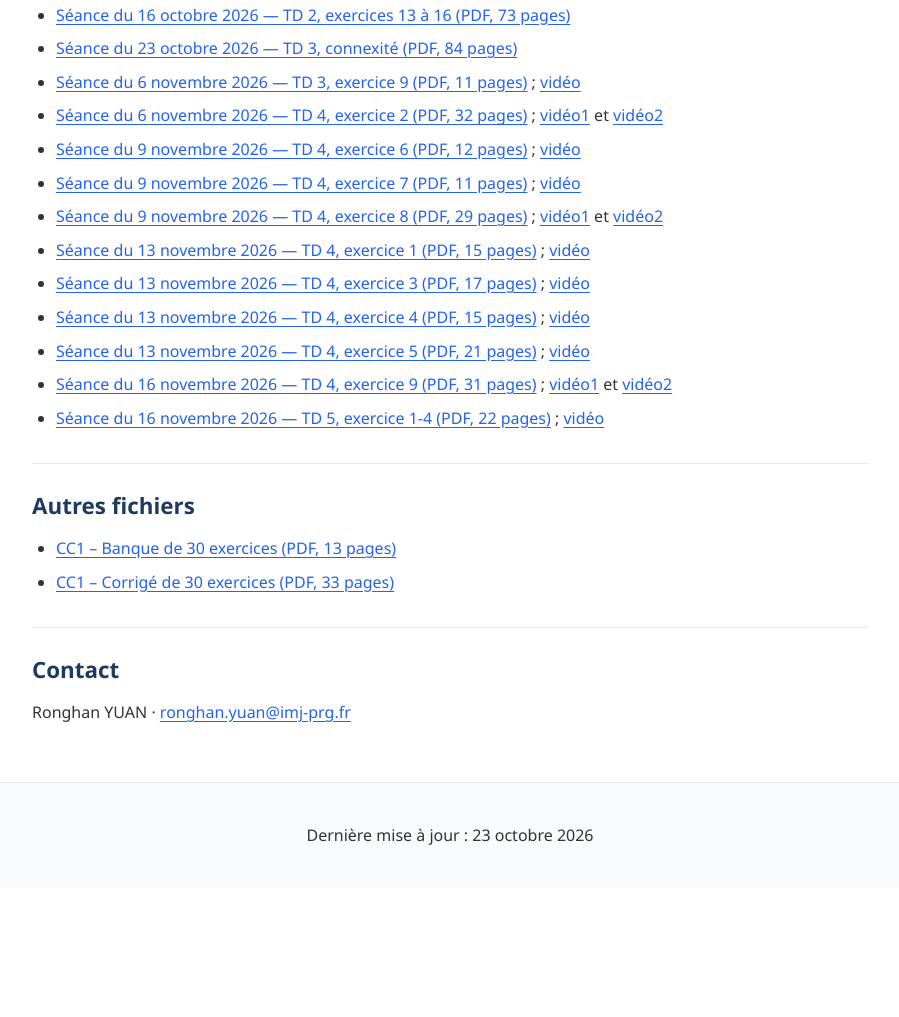
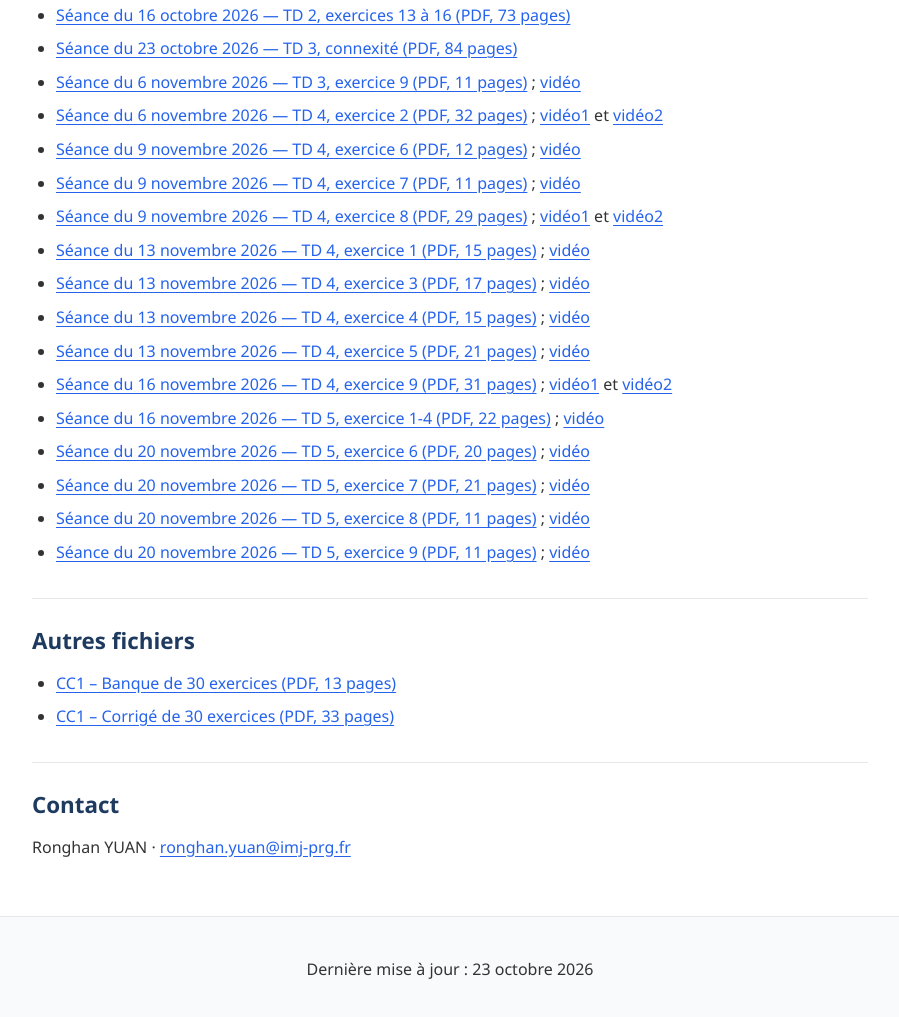
Before and after one commit to ronghan-website/ronghan, a plain HTML site: page teaching/p1-ul3ma260-2026.html in a window 1280 px wide. Shown: the part 1178-2195 px from the top of the page, without its empty margins (190-1089 px from the left). Before the commit the page ends 2066 px from the top, so only its background shows below. Drawn offline with Linux system fonts and the light colour scheme.

Commit message:
Update p1-ul3ma260-2026.html

```diff
--- a/teaching/p1-ul3ma260-2026.html
+++ b/teaching/p1-ul3ma260-2026.html
@@ -97,6 +97,11 @@
                     <li><a href="materials/p1-ul3ma260-2026/TD4_Exercice_5_Beamer.pdf">Séance du 13 novembre 2026 — TD 4, exercice 5 (PDF, 21 pages)</a> ; <a href="materials/p1-ul3ma260-2026/ex5TD4.mp4">vidéo</a></li>
                     <li><a href="materials/p1-ul3ma260-2026/TD4_Exercice_9_Beamer.pdf">Séance du 16 novembre 2026 — TD 4, exercice 9 (PDF, 31 pages)</a> ; <a href="materials/p1-ul3ma260-2026/ex9TD4partie1.mp4">vidéo1</a> et <a href="materials/p1-ul3ma260-2026/ex9TD4partie2.mp4">vidéo2</a></li>
                     <li><a href="materials/p1-ul3ma260-2026/TD5_Exercices_1_4_Beamer.pdf">Séance du 16 novembre 2026 — TD 5, exercice 1-4 (PDF, 22 pages)</a> ; <a href="materials/p1-ul3ma260-2026/ex1-4TD5.mp4">vidéo</a></li>
+                    <li><a href="materials/p1-ul3ma260-2026/TD5_Exercice_6_Beamer.pdf">Séance du 20 novembre 2026 — TD 5, exercice 6 (PDF, 20 pages)</a> ; <a href="materials/p1-ul3ma260-2026/ex6TD5.mp4">vidéo</a></li>
+                    <li><a href="materials/p1-ul3ma260-2026/TD5_Exercice_7_Beamer.pdf">Séance du 20 novembre 2026 — TD 5, exercice 7 (PDF, 21 pages)</a> ; <a href="materials/p1-ul3ma260-2026/ex7TD5.mp4">vidéo</a></li>
+                    <li><a href="materials/p1-ul3ma260-2026/TD5_Exercice_8_Beamer.pdf">Séance du 20 novembre 2026 — TD 5, exercice 8 (PDF, 11 pages)</a> ; <a href="materials/p1-ul3ma260-2026/ex8TD5.mp4">vidéo</a></li>
+                    <li><a href="materials/p1-ul3ma260-2026/TD5_Exercice_9_Beamer.pdf">Séance du 20 novembre 2026 — TD 5, exercice 9 (PDF, 11 pages)</a> ; <a href="materials/p1-ul3ma260-2026/ex9TD5.mp4">vidéo</a></li>
+
 
 
 
```
